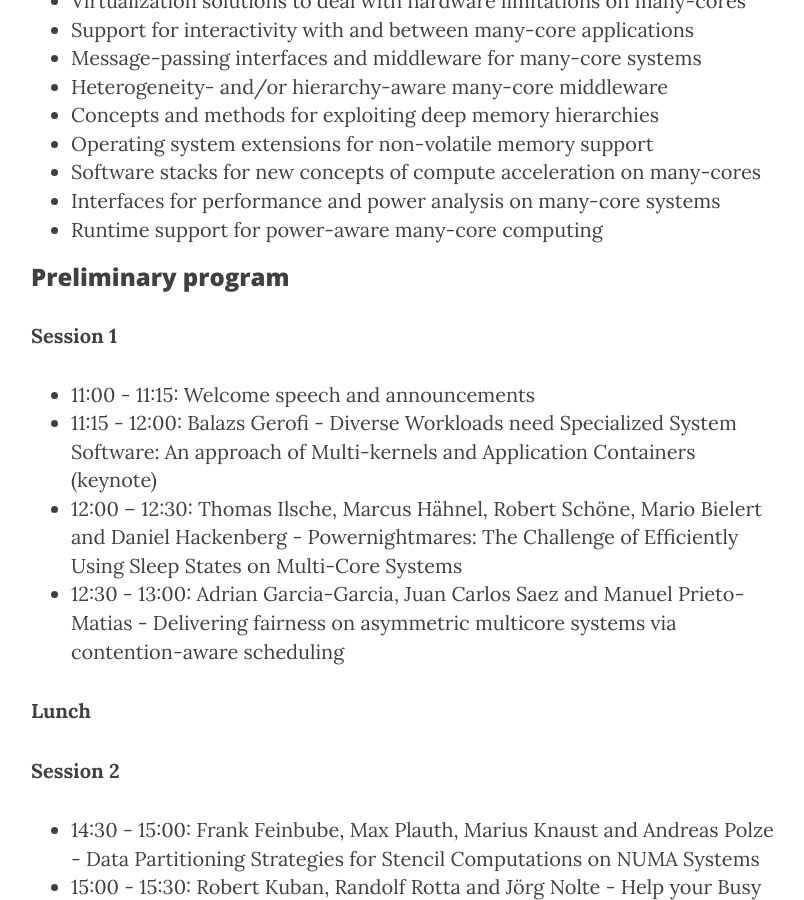
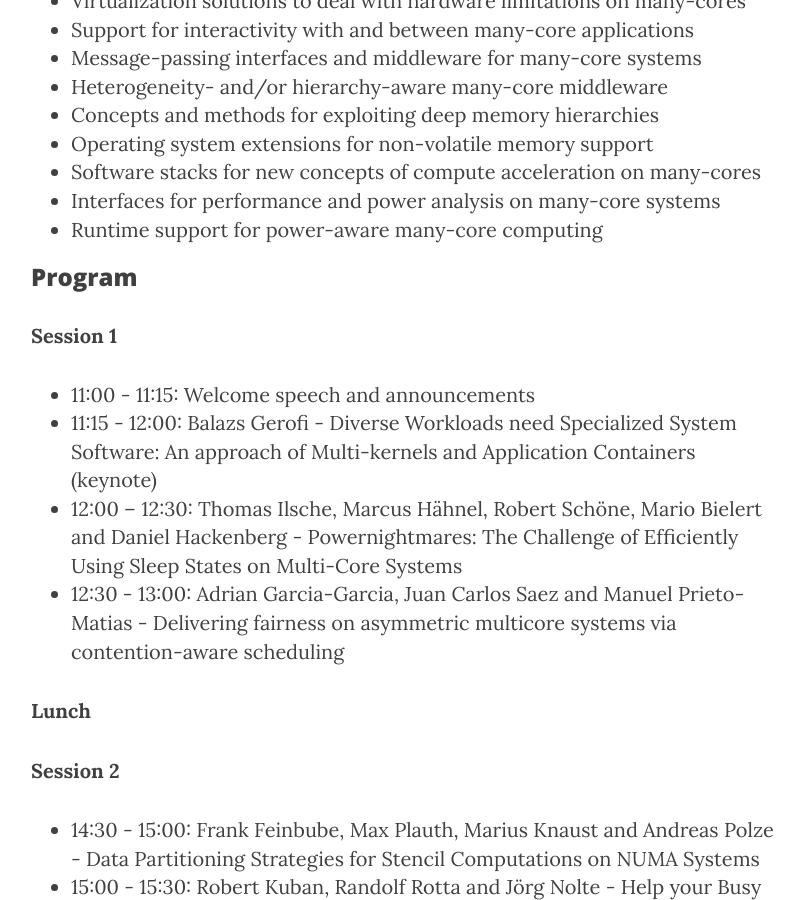
Before and after one commit to WROME/wrome.github.io, a Jekyll site: the page built from compostela2017.md, in a window 1280 px wide and 900 px high, scrolled down 1965 px. Shown: the whole window, without its empty margins (234-1038 px from the left). Built offline with Jekyll 4.4.1, drawn with Linux system fonts in a browser that asks for light colours; nearby versions of some CDN libraries.

Commit message:
add final programm

```diff
--- a/compostela2017.md
+++ b/compostela2017.md
@@ -40,7 +40,7 @@ Authors from all related disciplines are invited to submit unpublished papers re
 * Interfaces for performance and power analysis on many-core systems
 * Runtime support for power-aware many-core computing
 
-### Preliminary program
+### Program
 
 **Session 1**
 
```
